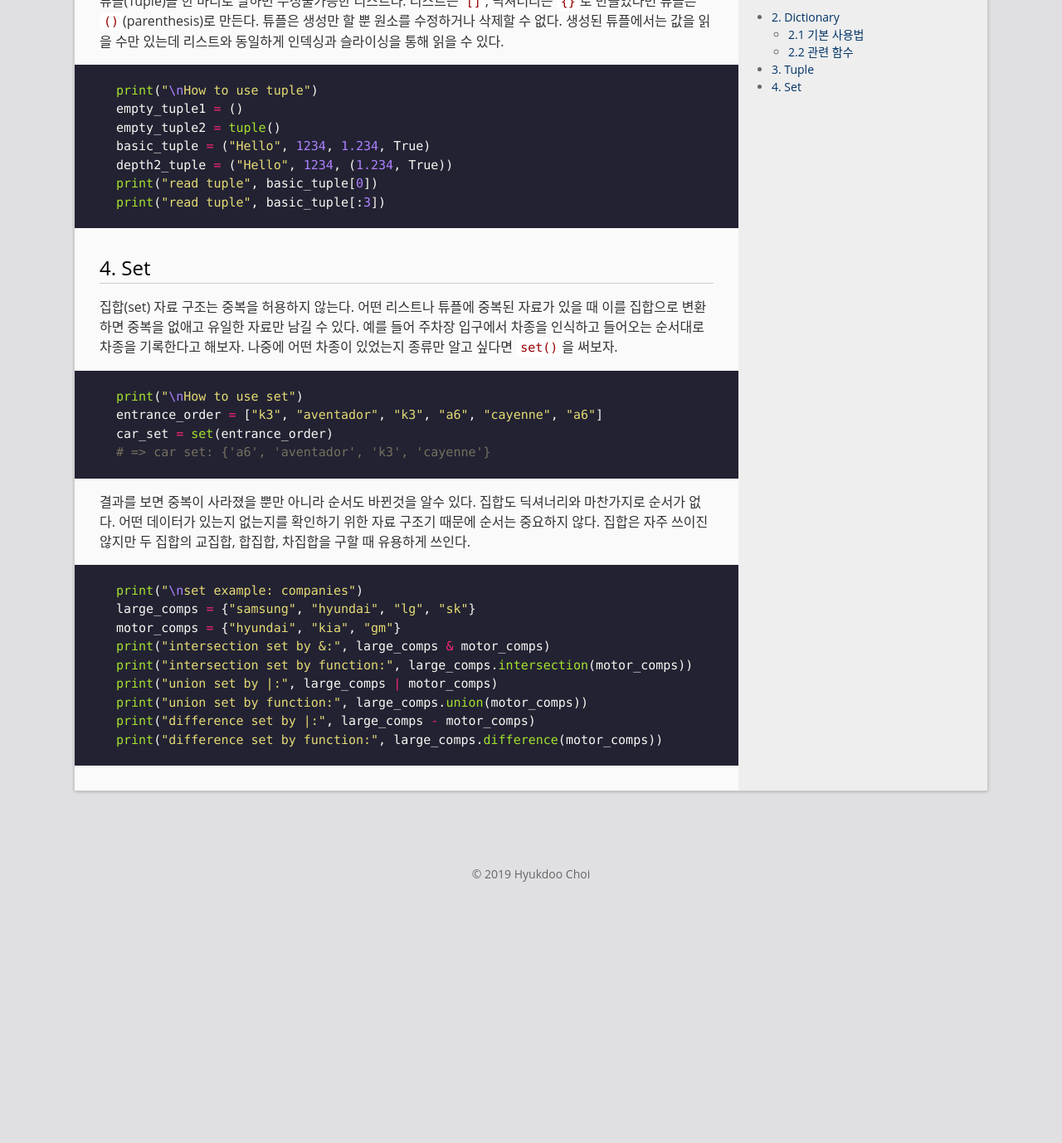
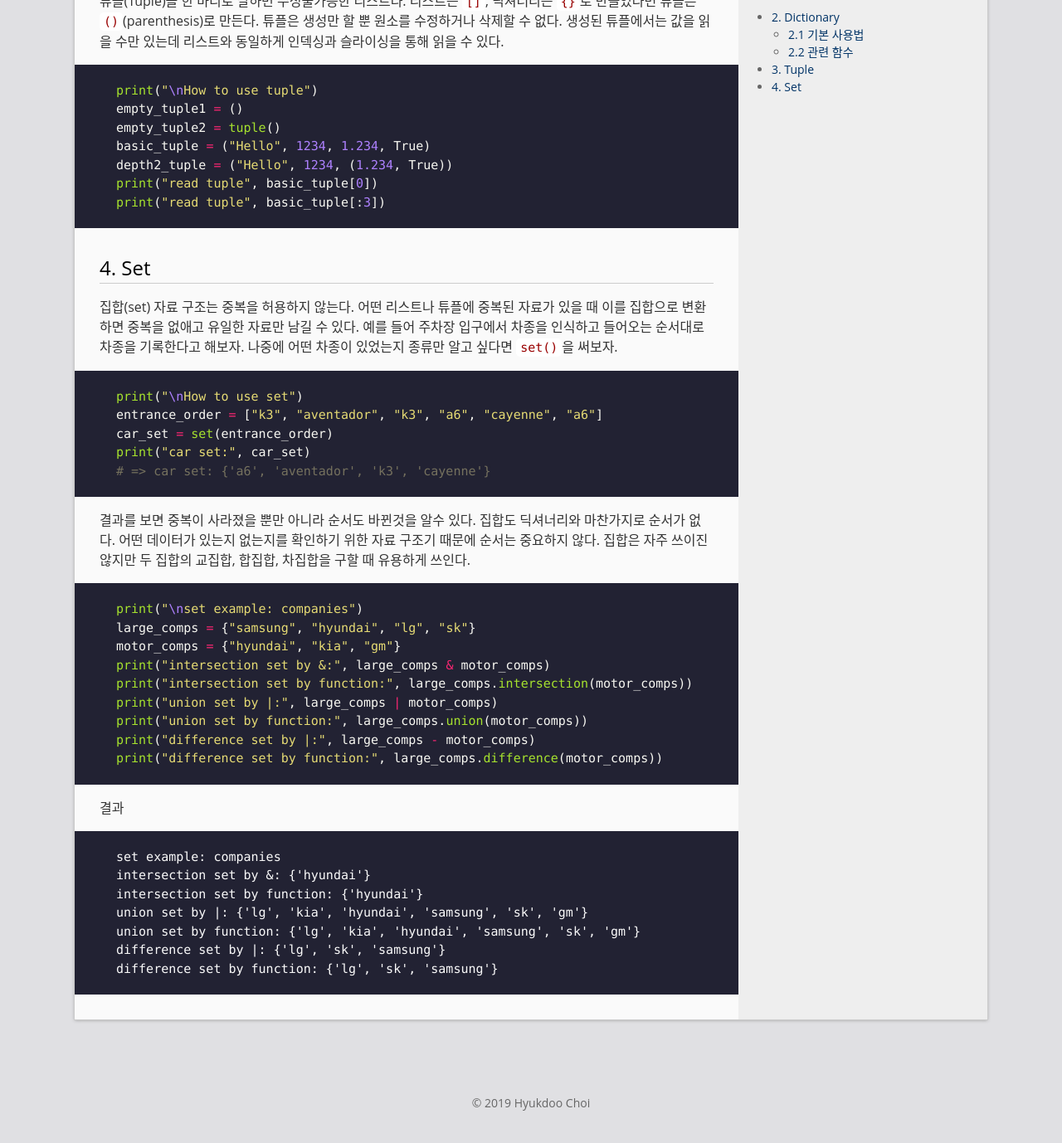
Before and after one commit to goodgodgd/ian-lecture, a Jekyll site: the page built from _posts/2019-03-11-iterable-types-2.md, in a window 1280 px wide and 1400 px high, scrolled down 4121 px. Shown: the top 1378 px of the window at 83% size. Built offline with Jekyll 4.4.1, drawn with Linux system fonts in a browser that asks for light colours; before the commit the page ends 5245 px from its top, so only the background shows below that.

Commit message:
update set

````diff
--- a/_posts/2019-03-11-iterable-types-2.md
+++ b/_posts/2019-03-11-iterable-types-2.md
@@ -166,6 +166,7 @@ print("read tuple", basic_tuple[:3])
 print("\nHow to use set")
 entrance_order = ["k3", "aventador", "k3", "a6", "cayenne", "a6"]
 car_set = set(entrance_order)
+print("car set:", car_set)
 # => car set: {'a6', 'aventador', 'k3', 'cayenne'}
 ```
 
@@ -181,3 +182,15 @@ print("union set by function:", large_comps.union(motor_comps))
 print("difference set by |:", large_comps - motor_comps)
 print("difference set by function:", large_comps.difference(motor_comps))
 ```
+
+결과
+
+```
+set example: companies
+intersection set by &: {'hyundai'}
+intersection set by function: {'hyundai'}
+union set by |: {'lg', 'kia', 'hyundai', 'samsung', 'sk', 'gm'}
+union set by function: {'lg', 'kia', 'hyundai', 'samsung', 'sk', 'gm'}
+difference set by |: {'lg', 'sk', 'samsung'}
+difference set by function: {'lg', 'sk', 'samsung'}
+```
````
